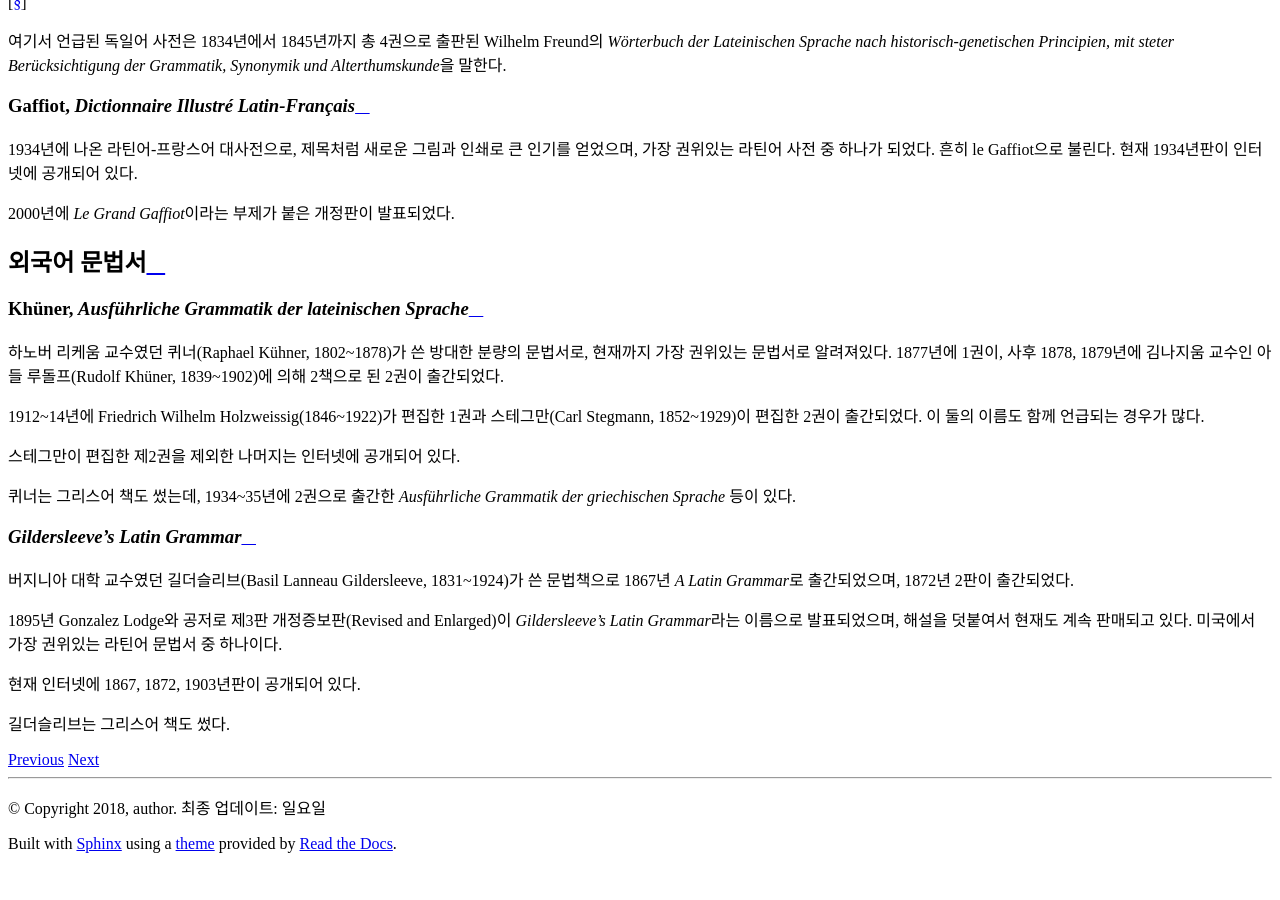
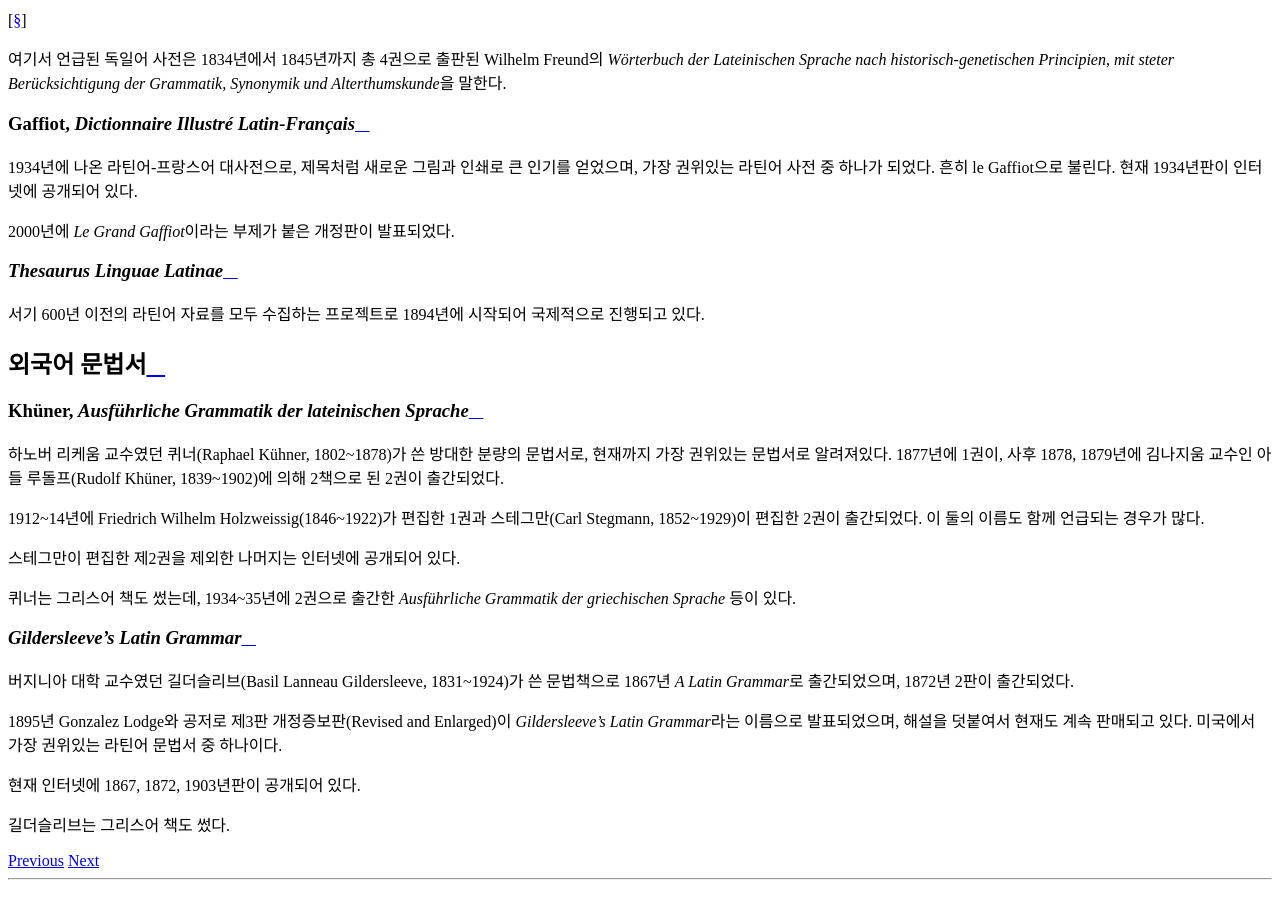
Before and after one commit to kabbala/grammatica_latina, a Sphinx documentation site: the page built from source/reference.rst, in a window 1280 px wide and 900 px high, scrolled down 3988 px. Built offline with Sphinx 7.4.7 and the Read the Docs theme 2.0.0, drawn with Linux system fonts in a browser that asks for light colours; before the commit the page ends 4849 px from its top, so only the background shows below that; some of the changed text lies outside the part shown.

Commit message:
Thesaurus Linguae Latinae 추가

```diff
--- a/source/reference.rst
+++ b/source/reference.rst
@@ -145,6 +145,9 @@
 
 2000년에 :title-reference:`Le Grand Gaffiot`\이라는 부제가 붙은 개정판이 발표되었다.
 
+:title-reference:`Thesaurus Linguae Latinae`
+~~~~~~~~~~~~~~~~~~~~~~~~~~~~~~~~~~~~~~~~~~~~
+서기 600년 이전의 라틴어 자료를 모두 수집하는 프로젝트로 1894년에 시작되어 국제적으로 진행되고 있다.
 
 외국어 문법서
 -------------
```
